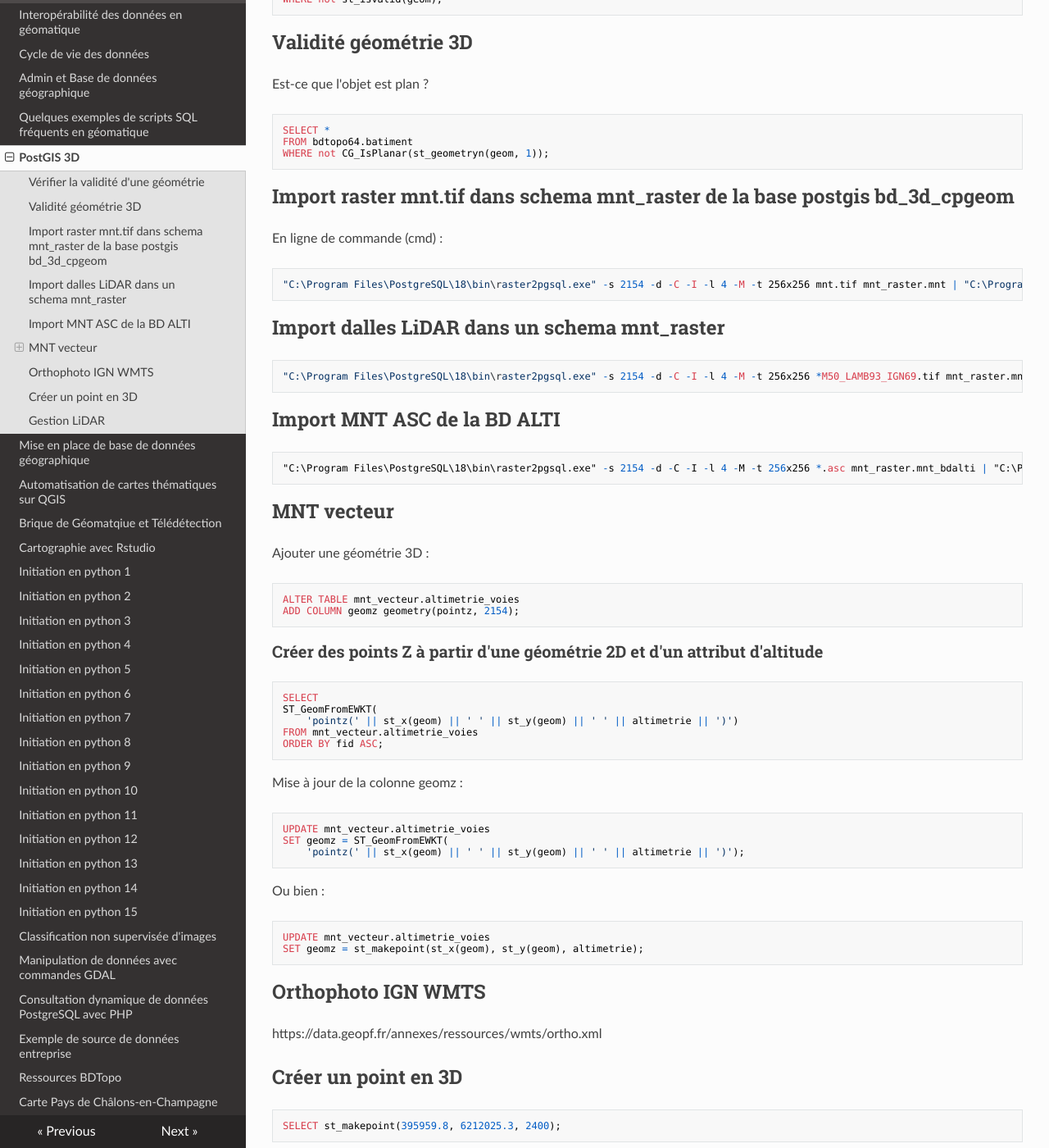
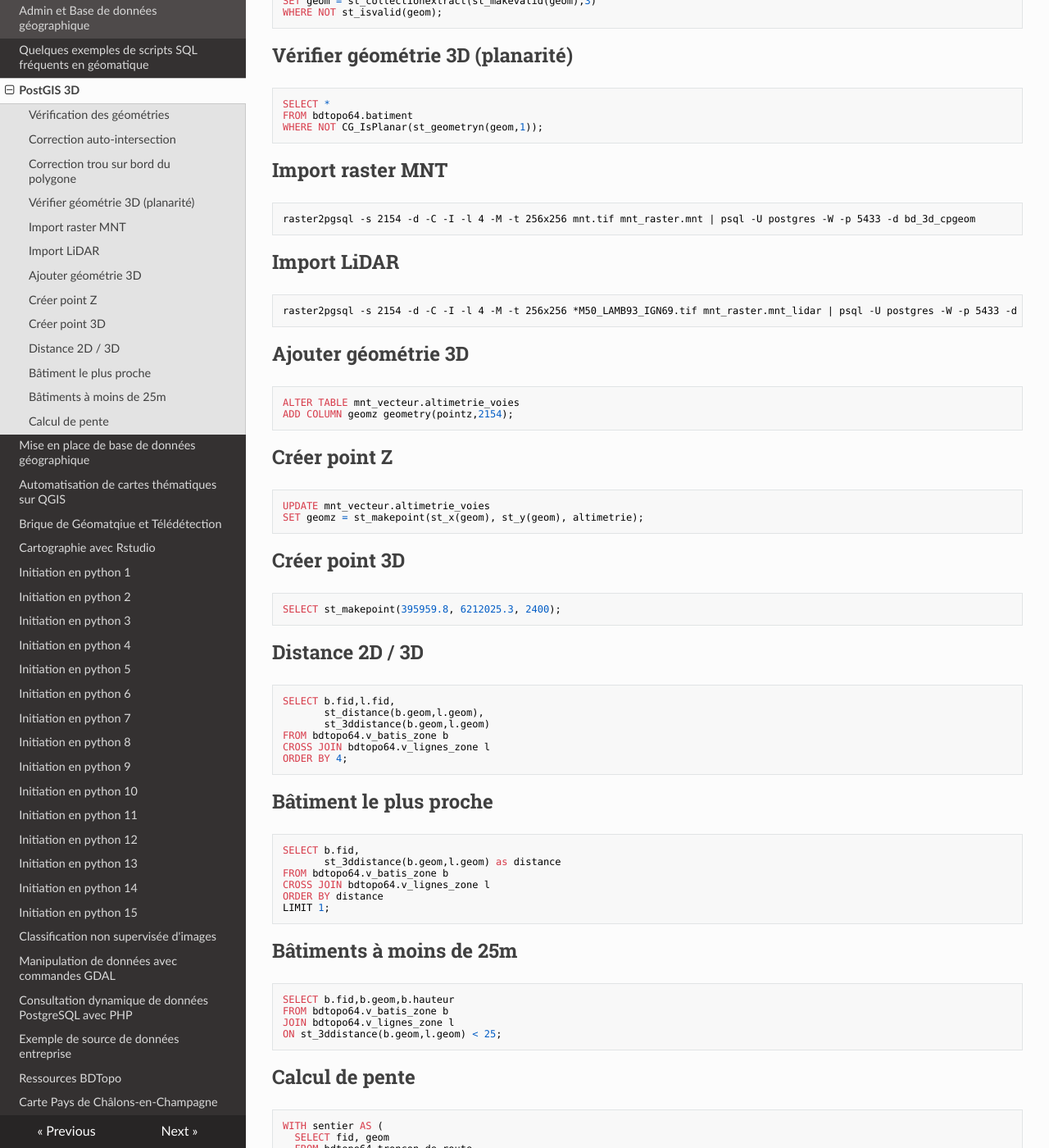
Before and after one commit to abdou123-guene/Site_de_documentation_geomatique, an MkDocs documentation site: the page built from docs/postgis_3d_notes.md, in a window 1280 px wide and 1400 px high, scrolled down 527 px. Shown: the whole window at 82% size. Built offline with MkDocs 1.6.1, drawn with Linux system fonts in a browser that asks for light colours; nearby versions of some CDN libraries; some of the changed text lies outside the part shown.

Commit message:
Add files via upload

````diff
--- a/docs/postgis_3d_notes.md
+++ b/docs/postgis_3d_notes.md
@@ -1,109 +1,112 @@
 # PostGIS 3D
 
-## Vérifier la validité d'une géométrie
+## Vérification des géométries
 
 ```sql
 SELECT (st_isvaliddetail(geom)).location
 FROM bdtopo64.commune
-WHERE not st_isvalid(geom);
+WHERE NOT st_isvalid(geom);
 ```
 
-Correction auto-intersection :
+## Correction auto-intersection
 
 ```sql
 UPDATE bdtopo64.commune
 SET geom = st_makevalid(geom)
-WHERE not st_isvalid(geom);
+WHERE NOT st_isvalid(geom);
 ```
 
-Correction trou sur le bord du polygone :
+## Correction trou sur bord du polygone
 
 ```sql
 UPDATE bdtopo64.commune
-SET geom = st_collectionextract(st_makevalid(geom), 3)
-WHERE not st_isvalid(geom);
+SET geom = st_collectionextract(st_makevalid(geom),3)
+WHERE NOT st_isvalid(geom);
 ```
 
-## Validité géométrie 3D
-
-Est-ce que l'objet est plan ?
+## Vérifier géométrie 3D (planarité)
 
 ```sql
 SELECT *
 FROM bdtopo64.batiment
-WHERE not CG_IsPlanar(st_geometryn(geom, 1));
+WHERE NOT CG_IsPlanar(st_geometryn(geom,1));
 ```
 
-## Import raster mnt.tif dans schema mnt_raster de la base postgis bd_3d_cpgeom
+## Import raster MNT
 
-En ligne de commande (cmd) :
-
-```
-"C:\Program Files\PostgreSQL\18\bin\raster2pgsql.exe" -s 2154 -d -C -I -l 4 -M -t 256x256 mnt.tif mnt_raster.mnt | "C:\Program Files\PostgreSQL\18\bin\psql.exe" -U postgres -W -p 5433 -d bd_3d_cpgeom
+```bash
+raster2pgsql -s 2154 -d -C -I -l 4 -M -t 256x256 mnt.tif mnt_raster.mnt | psql -U postgres -W -p 5433 -d bd_3d_cpgeom
 ```
 
-## Import dalles LiDAR dans un schema mnt_raster
+## Import LiDAR
 
-```
-"C:\Program Files\PostgreSQL\18\bin\raster2pgsql.exe" -s 2154 -d -C -I -l 4 -M -t 256x256 *M50_LAMB93_IGN69.tif mnt_raster.mnt_lidar | "C:\Program Files\PostgreSQL\18\bin\psql.exe" -U postgres -W -p 5433 -d bd_3d_cpgeom
+```bash
+raster2pgsql -s 2154 -d -C -I -l 4 -M -t 256x256 *M50_LAMB93_IGN69.tif mnt_raster.mnt_lidar | psql -U postgres -W -p 5433 -d bd_3d_cpgeom
 ```
 
-## Import MNT ASC de la BD ALTI
-
-```
-"C:\Program Files\PostgreSQL\18\bin\raster2pgsql.exe" -s 2154 -d -C -I -l 4 -M -t 256x256 *.asc mnt_raster.mnt_bdalti | "C:\Program Files\PostgreSQL\18\bin\psql.exe" -U postgres -W -p 5433 -d bd_3d_cpgeom
-```
-
-## MNT vecteur
-
-Ajouter une géométrie 3D :
+## Ajouter géométrie 3D
 
 ```sql
 ALTER TABLE mnt_vecteur.altimetrie_voies
-ADD COLUMN geomz geometry(pointz, 2154);
+ADD COLUMN geomz geometry(pointz,2154);
 ```
 
-### Créer des points Z à partir d'une géométrie 2D et d'un attribut d'altitude
-
-```sql
-SELECT
-ST_GeomFromEWKT(
-    'pointz(' || st_x(geom) || ' ' || st_y(geom) || ' ' || altimetrie || ')')
-FROM mnt_vecteur.altimetrie_voies
-ORDER BY fid ASC;
-```
-
-Mise à jour de la colonne geomz :
-
-```sql
-UPDATE mnt_vecteur.altimetrie_voies
-SET geomz = ST_GeomFromEWKT(
-    'pointz(' || st_x(geom) || ' ' || st_y(geom) || ' ' || altimetrie || ')');
-```
-
-Ou bien :
+## Créer point Z
 
 ```sql
 UPDATE mnt_vecteur.altimetrie_voies
 SET geomz = st_makepoint(st_x(geom), st_y(geom), altimetrie);
 ```
 
-## Orthophoto IGN WMTS
-
-https://data.geopf.fr/annexes/ressources/wmts/ortho.xml
-
-## Créer un point en 3D
+## Créer point 3D
 
 ```sql
 SELECT st_makepoint(395959.8, 6212025.3, 2400);
 ```
 
-## Gestion LiDAR
-
-Créer un seul objet (vue matérialisée) :
+## Distance 2D / 3D
 
 ```sql
-CREATE MATERIALIZED VIEW mnt_raster.vm_lidar AS
-SELECT 1 AS fid, st_union(rast)
-FROM mnt_raster.o_4_mnt_lidar;
+SELECT b.fid,l.fid,
+       st_distance(b.geom,l.geom),
+       st_3ddistance(b.geom,l.geom)
+FROM bdtopo64.v_batis_zone b
+CROSS JOIN bdtopo64.v_lignes_zone l
+ORDER BY 4;
 ```
+
+## Bâtiment le plus proche
+
+```sql
+SELECT b.fid,
+       st_3ddistance(b.geom,l.geom) as distance
+FROM bdtopo64.v_batis_zone b
+CROSS JOIN bdtopo64.v_lignes_zone l
+ORDER BY distance
+LIMIT 1;
+```
+
+## Bâtiments à moins de 25m
+
+```sql
+SELECT b.fid,b.geom,b.hauteur
+FROM bdtopo64.v_batis_zone b
+JOIN bdtopo64.v_lignes_zone l
+ON st_3ddistance(b.geom,l.geom) < 25;
+```
+
+## Calcul de pente
+
+```sql
+WITH sentier AS (
+  SELECT fid, geom
+  FROM bdtopo64.troncon_de_route
+  WHERE fid = 248930
+)
+SELECT st_length(geom),
+       max(st_value(rast, st_startpoint(geom))) as altitude_depart,
+       max(st_value(rast, st_endpoint(geom))) as altitude_arrivee
+FROM mnt_raster.vm_zone_lidar
+JOIN sentier ON st_intersects(sentier.geom,rast)
+GROUP BY sentier.geom;
+```
````
